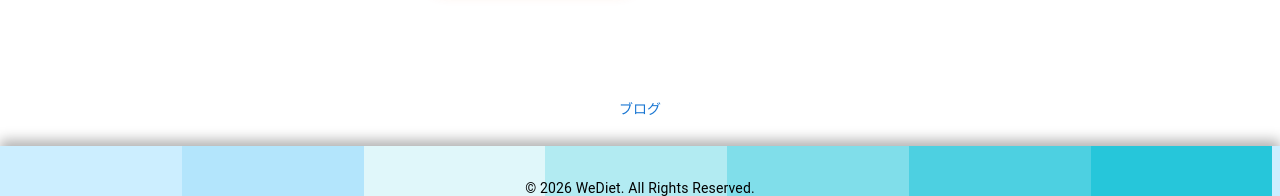
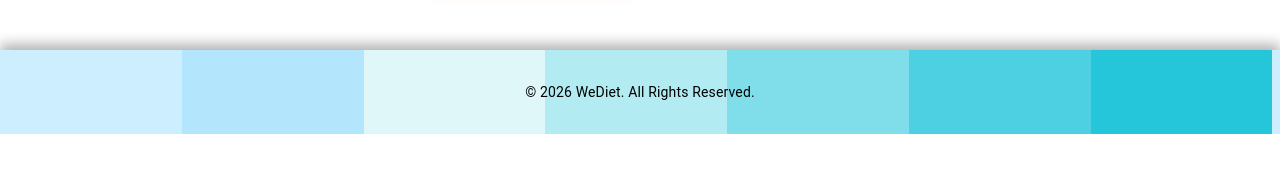
Before and after one commit to hpptms/we-diet, a React (Vite) app: page /FoodLog in a window 1280 px wide. Shown: the part 1348-1544 px from the top of the page. After the commit the page ends 1482 px from the top, so only its background shows below. Built offline with nearby package versions, Linux system fonts and the light colour scheme; no server answers; sample sign-in values are in the browser's storage.

Commit message:
Update DashboardPageButtons and DashboardPage

```diff
--- a/src/component/DashboardPageButtons.tsx
+++ b/src/component/DashboardPageButtons.tsx
@@ -3,7 +3,7 @@ import { useRecoilValue } from 'recoil';
 import { darkModeState } from '../recoil/darkModeAtom';
 import { useTranslation } from '../hooks/useTranslation';
 
-type CurrentView = 'dashboard' | 'profile' | 'exercise' | 'weight' | 'FoodLog' | 'dieter' | 'blog' | 'debug';
+type CurrentView = 'dashboard' | 'profile' | 'exercise' | 'weight' | 'FoodLog' | 'dieter' | 'debug';
 
 interface DashboardPageButtonsProps {
   onViewChange: (view: CurrentView) => void;
@@ -423,7 +423,7 @@ const DashboardPageButtons: React.FC<DashboardPageButtonsProps> = ({ onViewChang
         }}
         onClick={() => {
           // console.log("ブログがクリックされました");
-          onViewChange('blog');
+          window.location.href = '/blog/index.html';
         }}
       >
         📝 ブログ
--- a/src/page/DashboardPage.tsx
+++ b/src/page/DashboardPage.tsx
@@ -560,27 +560,6 @@ const DashboardPage: React.FC<DashboardPageProps> = ({ initialView, subView }) =
       )}
       {renderContent()}
 
-      {/* ブログリンク */}
-      <Box sx={{
-        display: 'flex',
-        justifyContent: 'center',
-        padding: '20px 0',
-        marginTop: '20px'
-      }}>
-        <a
-          href="/blog/index.html"
-          style={{
-            color: isDarkMode ? '#90caf9' : '#1976d2',
-            textDecoration: 'none',
-            fontSize: '14px',
-            padding: '8px 15px',
-            borderRadius: '4px'
-          }}
-        >
-          {t('pages', 'topPage.footer.blog', {}, 'ブログ')}
-        </a>
-      </Box>
-
       {/* 共通トースト */}
       <ToastProvider toast={toast} onClose={hideToast} />
 
```
